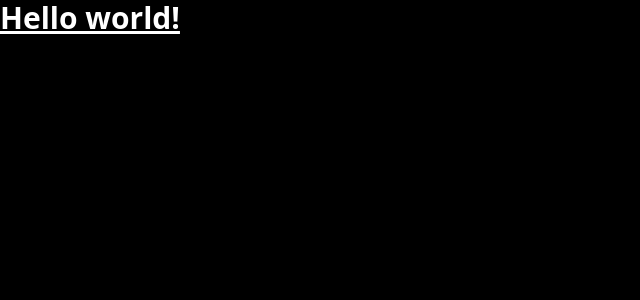
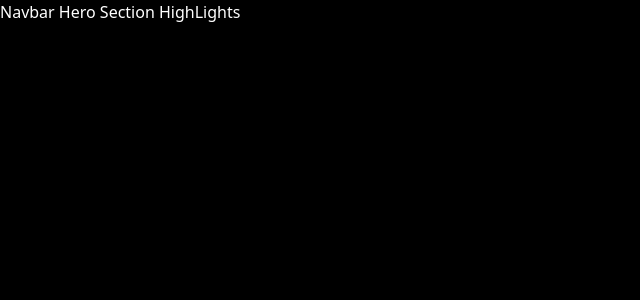
Before and after one commit to miladsade96/iphone-15-pro, a React (Vite) app: page / in a window 1280 px wide. Shown: the top 300 px of the page, without its empty margins (0-640 px from the left). Built offline with nearby package versions, Linux system fonts and the light colour scheme.

Commit message:
Structuring app component - part 01

```diff
--- a/src/App.jsx
+++ b/src/App.jsx
@@ -1,3 +1,3 @@
 export default function App() {
-  return <h1 className="text-3xl font-bold underline">Hello world!</h1>;
+  return <main className="bg-black">Navbar Hero Section HighLights</main>;
 }
```
